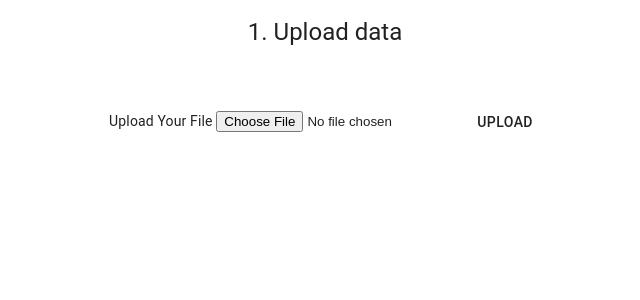
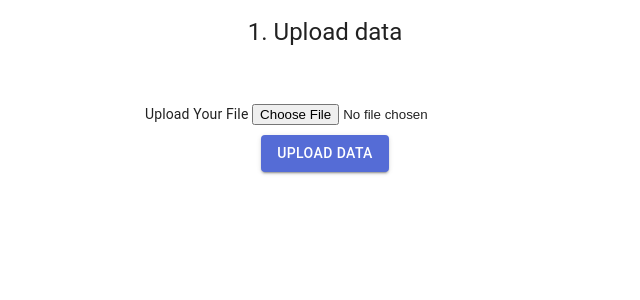
Before and after one commit to tulesaza/titanic_frontend, a React (Create React App) app: page / in a window 1280 px wide. Shown: the top 300 px of the page, without its empty margins (315-955 px from the left). Built offline with nearby package versions, Linux system fonts and the light colour scheme.

Commit message:
Basic styling

```diff
--- a/src/components/MainPage.tsx
+++ b/src/components/MainPage.tsx
@@ -54,7 +54,7 @@ class MainPage extends React.Component<StyledComponentProps, MainPageState> {
       case States.UPLOAD:
         return " 1. Upload data ";
       case States.TRAIN:
-        return " 2. Train utils ";
+        return " 2. Train model ";
       case States.VIEW:
         return " 3. View graphs ";
     }
--- a/src/components/TrainModel.tsx
+++ b/src/components/TrainModel.tsx
@@ -37,12 +37,14 @@ export class TrainModel extends React.Component<
   render() {
     return this.state.loading ? (
       <div>
-        <label>Training...</label>
+        <label>Model is Training...</label>
       </div>
     ) : (
       <div>
         <Typography variant="h6">Note: Now just logistic regression is available </Typography>
-        <Button onClick={this.handleClick}>Train</Button>
+          <div style={{margin:10}}>
+            <Button variant="contained" color="primary" onClick={this.handleClick}>TRAIN YOUR MODEL</Button>
+          </div>
       </div>
     );
   }
--- a/src/components/UploadDataset.tsx
+++ b/src/components/UploadDataset.tsx
@@ -57,7 +57,9 @@ export class UploadDataset extends React.Component<
       <div>
         <label>Upload Your File </label>
         <input type="file" onChange={e => this.handleChange(e.target.files)} />
-        <Button onClick={this.handleSubmit}>Upload</Button>
+        <div style={{margin:10}}>
+        <Button variant="contained" color="primary" onClick={this.handleSubmit}>UPLOAD DATA</Button>
+        </div>
       </div>
     );
   }
--- a/src/components/ViewMetrics.tsx
+++ b/src/components/ViewMetrics.tsx
@@ -193,7 +193,7 @@ export class ViewMetrics extends React.Component<
     ) : (
       <div style={{ height: 1000, width: 1000, margin: "auto" }}>
         <Scatter data={data} options={options} />
-        <Button onClick={this.handleReset}>Reset</Button>
+        <Button variant="contained" color="secondary" onClick={this.handleReset}>START FROM THE BEGINING</Button>
       </div>
     );
   }
```
